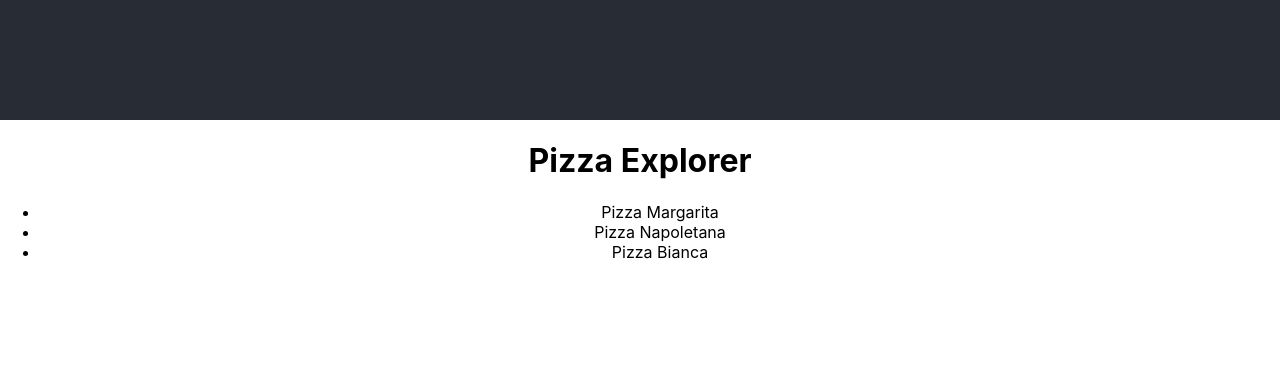
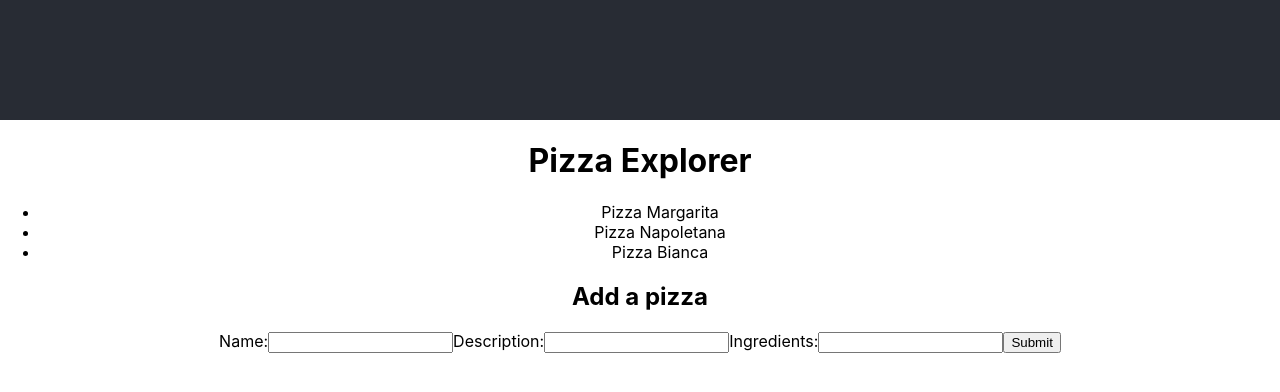
Before and after one commit to marloesverdonk/Pizzalist, a React (Create React App) app: page / in a window 1280 px wide. Shown: the top 392 px of the page. Built offline with nearby package versions, Linux system fonts and the light colour scheme.

Commit message:
Add a pizza

```diff
--- a/src/App.js
+++ b/src/App.js
@@ -2,6 +2,7 @@ import React from 'react';
 import './App.css';
 import PizzaListContainer from './components/PizzaListContainer';
 import PizzaDetailsContainer from './components/PizzaDetailsContainer'
+import AddPizzaFormContainer from './components/AddPizzaFormContainer'
 
 function App() {
   return (
@@ -11,6 +12,7 @@ function App() {
       <main>
       <PizzaListContainer/>
       <PizzaDetailsContainer/>
+      <AddPizzaFormContainer/>
       </main>
     </div>
   );
--- /dev/null
+++ b/src/components/AddPizzaForm.js
@@ -0,0 +1,47 @@
+import * as React from 'react'
+
+export default class AddPizzaForm extends React.Component {
+
+  handleChange = (event) => {
+    const value = event.target.value;
+    const name = event.target.name;
+
+    this.setState({
+      [name]: value
+    });
+  }
+
+  handleSubmit = (event) => {
+    event.preventDefault()
+
+    if (this.state.name && this.state.description) {
+      this.props.addPizza({
+        name: this.state.name,
+        description: this.state.description,
+        ingredients: [this.state.ingredients]
+      })
+    }
+  }
+
+  render() {
+    return (<div>
+      <h2>Add a pizza</h2>
+
+      <form onSubmit={this.handleSubmit}>
+        <label>
+          Name:
+          <input type="text" name="name" onChange={this.handleChange} />
+        </label>
+        <label>
+          Description:
+          <input type="text" name="description" onChange={this.handleChange} />
+        </label>
+        <label>
+          Ingredients:
+          <input type="text" name="ingredients" onChange={this.handleChange} />
+        </label>
+        <input type="submit" value="Submit" />
+      </form>
+    </div>)
+  }
+}
--- /dev/null
+++ b/src/components/AddPizzaFormContainer.js
@@ -0,0 +1,21 @@
+import * as React from 'react'
+import AddPizzaForm from './AddPizzaForm'
+import { connect } from 'react-redux'
+
+class AddPizzaFormContainer extends React.Component {
+  addPizza = (pizza) => {
+    this.props.dispatch({
+      type: 'ADD_PIZZA',
+      payload: {
+        id: Math.ceil(Math.random()*10000),
+        ...pizza
+      }
+    })
+  }
+
+  render() {
+    return <AddPizzaForm addPizza={this.addPizza} />
+  }
+}
+
+export default connect()(AddPizzaFormContainer)
--- a/src/reducers/pizzas.js
+++ b/src/reducers/pizzas.js
@@ -2,6 +2,8 @@ const reducer = (state = initialState, action = {}) => {
   // console.log('Intitial state: ', state)
   // console.log('Action: ', action.type)    -> gebruik devTools
   switch (action.type) {
+    case 'ADD_PIZZA':
+      return [...state,{...action.payload}]
   default:
     return state
   }
```
